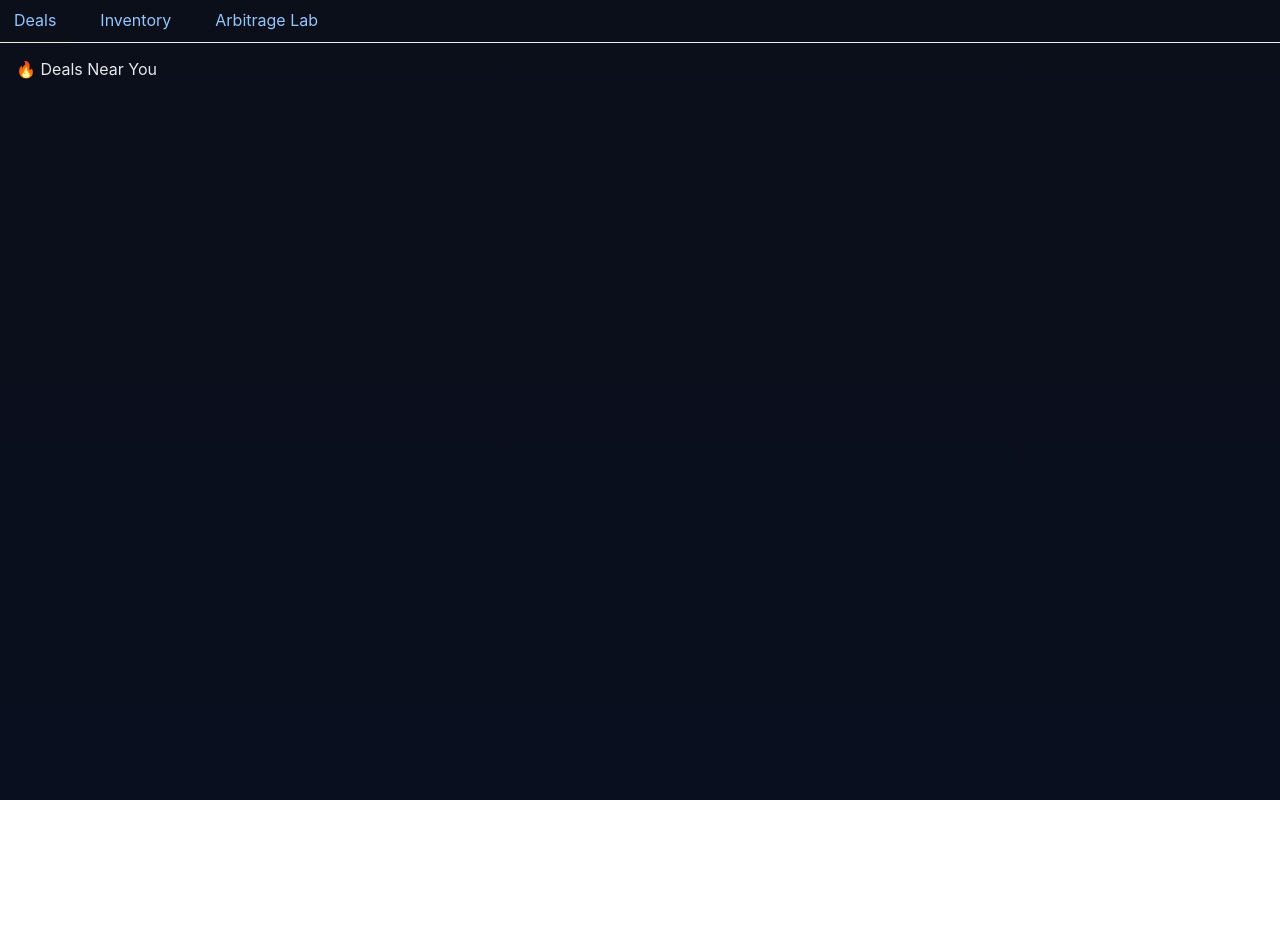
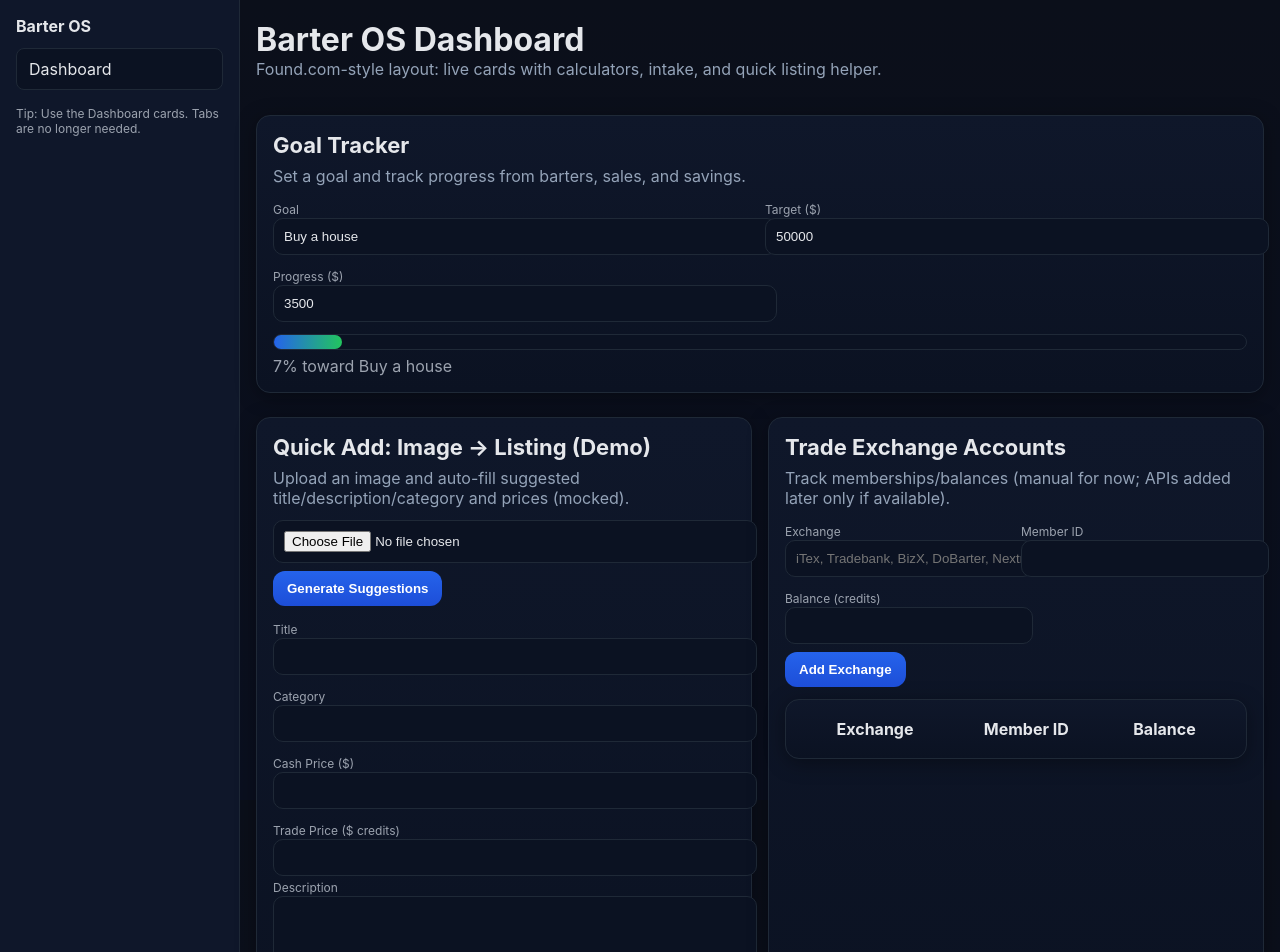
Before and after one commit to troczen/BM-Demo, a React (Vite) app: page / in a window 1280 px wide. Shown: the top 952 px of the page. Before the commit the page ends 800 px from the top, so only its background shows below. Built offline with nearby package versions, Linux system fonts and the light colour scheme.

Commit message:
Refactor app structure, simplify routing, and update Dashboard layout
Co-authored-by: officeclonesus <officeclonesus@gmail.com>

```diff
--- a/src/App.jsx
+++ b/src/App.jsx
@@ -1,21 +1,23 @@
-import { NavLink, Outlet } from "react-router-dom";
+import { NavLink } from "react-router-dom";
+import Dashboard from "./pages/Dashboard.jsx";
 
-const tabStyle = ({ isActive }) => ({
-  padding: "10px 14px",
-  textDecoration: "none",
-  borderBottom: isActive ? "2px solid #111" : "2px solid transparent"
+const link = ({ isActive }) => ({
+  display:"block", padding:"10px 12px", borderRadius:8,
+  background: isActive ? "#0b1222" : "transparent",
+  border: "1px solid #1f2937", marginBottom:8, textDecoration:"none", color:"#e5e7eb"
 });
 
-export default function App() {
+export default function App(){
   return (
-    <div>
-      <nav style={{ display: "flex", gap: 16, borderBottom: "1px solid #eee" }}>
-        <NavLink to="/" style={tabStyle} end>Deals</NavLink>
-        <NavLink to="/inventory" style={tabStyle}>Inventory</NavLink>
-        <NavLink to="/lab" style={tabStyle}>Arbitrage Lab</NavLink>
-      </nav>
-      <main style={{ padding: 16 }}>
-        <Outlet />
+    <div style={{display:"grid", gridTemplateColumns:"240px 1fr", minHeight:"100vh"}}>
+      <aside style={{padding:16, borderRight:"1px solid #1f2937", background:"#0f172a"}}>
+        <div style={{fontWeight:700, marginBottom:12}}>Barter OS</div>
+        <NavLink to="/" style={link} end>Dashboard</NavLink>
+        {/* Future: add direct links to subsections with #anchors */}
+        <div className="muted" style={{marginTop:16, fontSize:12}}>Tip: Use the Dashboard cards. Tabs are no longer needed.</div>
+      </aside>
+      <main>
+        <Dashboard />
       </main>
     </div>
   );
--- /dev/null
+++ b/src/components/ExchangeAccounts.jsx
@@ -0,0 +1,43 @@
+import { useState, useEffect } from "react";
+
+export default function ExchangeAccounts(){
+  const [rows,setRows]=useState(()=>JSON.parse(localStorage.getItem("exchanges")||"[]"));
+  const [name,setName]=useState("");
+  const [memberId,setMemberId]=useState("");
+  const [balance,setBalance]=useState("");
+
+  useEffect(()=>{ localStorage.setItem("exchanges", JSON.stringify(rows)); },[rows]);
+
+  const add=()=>{
+    if(!name.trim()) return;
+    setRows(prev=>[{id:crypto.randomUUID(), name, memberId, balance:Number(balance||0)}, ...prev]);
+    setName(""); setMemberId(""); setBalance("");
+  };
+  const remove=(id)=> setRows(prev=>prev.filter(r=>r.id!==id));
+
+  return (
+    <div className="card">
+      <div className="title">Trade Exchange Accounts</div>
+      <p className="sub">Track memberships/balances (manual for now; APIs added later only if available).</p>
+      <div className="row">
+        <div><label>Exchange</label><input value={name} onChange={e=>setName(e.target.value)} placeholder="iTex, Tradebank, BizX, DoBarter, Nextrade360" /></div>
+        <div><label>Member ID</label><input value={memberId} onChange={e=>setMemberId(e.target.value)} /></div>
+        <div><label>Balance (credits)</label><input type="number" value={balance} onChange={e=>setBalance(e.target.value)} /></div>
+      </div>
+      <button className="btn" style={{marginTop:8}} onClick={add}>Add Exchange</button>
+      <div className="card" style={{marginTop:12}}>
+        <table style={{width:"100%"}}>
+          <thead><tr><th>Exchange</th><th>Member ID</th><th>Balance</th><th></th></tr></thead>
+          <tbody>
+            {rows.map(r=>(
+              <tr key={r.id}>
+                <td>{r.name}</td><td>{r.memberId}</td><td>{r.balance}</td>
+                <td><button className="btn" onClick={()=>remove(r.id)}>Remove</button></td>
+              </tr>
+            ))}
+          </tbody>
+        </table>
+      </div>
+    </div>
+  );
+}
--- /dev/null
+++ b/src/components/GoalTracker.jsx
@@ -0,0 +1,33 @@
+import { useState, useEffect } from "react";
+
+export default function GoalTracker(){
+  const [goal,setGoal]=useState(()=>localStorage.getItem("goal")||"Buy a house");
+  const [target,setTarget]=useState(()=>Number(localStorage.getItem("goal_target")||50000));
+  const [progress,setProgress]=useState(()=>Number(localStorage.getItem("goal_progress")||3500));
+
+  useEffect(()=>{
+    localStorage.setItem("goal",goal);
+    localStorage.setItem("goal_target",String(target));
+    localStorage.setItem("goal_progress",String(progress));
+  },[goal,target,progress]);
+
+  const pct = Math.min(100, Math.round((progress/Math.max(1,target))*100));
+
+  return (
+    <div className="card">
+      <div className="title">Goal Tracker</div>
+      <div className="sub">Set a goal and track progress from barters, sales, and savings.</div>
+      <div className="row">
+        <div><label>Goal</label><input value={goal} onChange={e=>setGoal(e.target.value)} /></div>
+        <div><label>Target ($)</label><input type="number" value={target} onChange={e=>setTarget(Number(e.target.value))} /></div>
+        <div><label>Progress ($)</label><input type="number" value={progress} onChange={e=>setProgress(Number(e.target.value))} /></div>
+      </div>
+      <div style={{marginTop:12}}>
+        <div style={{height:14, background:"#0b1222", border:"1px solid #1f2937", borderRadius:8}}>
+          <div style={{width:`${pct}%`, height:"100%", borderRadius:8, background:"linear-gradient(90deg,#2563eb,#22c55e)"}} />
+        </div>
+        <div className="muted" style={{marginTop:6}}>{pct}% toward {goal}</div>
+      </div>
+    </div>
+  );
+}
--- /dev/null
+++ b/src/components/ListingHelper.jsx
@@ -0,0 +1,47 @@
+import { useState } from "react";
+
+export default function ListingHelper(){
+  const [file,setFile]=useState(null);
+  const [title,setTitle]=useState("");
+  const [desc,setDesc]=useState("");
+  const [cat,setCat]=useState("");
+  const [price,setPrice]=useState("");
+  const [tradePrice,setTradePrice]=useState("");
+
+  const fakeAI = ()=>{
+    // simple heuristics; replace with real AI later
+    const name = (file?.name || "Item").replace(/\.[^.]+$/, "");
+    const suggestedTitle = title || name.replace(/[-_]/g," ").replace(/\s+/g," ").trim();
+    const suggestedDesc = desc || `Pre-owned ${suggestedTitle} in good condition. Fully tested. Includes essential accessories.`;
+    const suggestedCat  = cat || "General Merchandise";
+    const base = suggestedTitle.length*3 + 50; // hokey estimate
+    const suggestedPrice = price || Math.max(20, Math.round(base));
+    const suggestedTrade = tradePrice || Math.round(suggestedPrice*1.05);
+    setTitle(suggestedTitle);
+    setDesc(suggestedDesc);
+    setCat(suggestedCat);
+    setPrice(String(suggestedPrice));
+    setTradePrice(String(suggestedTrade));
+  };
+
+  return (
+    <div className="card">
+      <div className="title">Quick Add: Image → Listing (Demo)</div>
+      <p className="sub">Upload an image and auto-fill suggested title/description/category and prices (mocked).</p>
+      <input type="file" accept="image/*" onChange={e=>setFile(e.target.files?.[0]||null)} />
+      <button className="btn" style={{marginTop:8}} onClick={fakeAI}>Generate Suggestions</button>
+      <div className="grid" style={{gap:10, marginTop:12}}>
+        <div><label>Title</label><input value={title} onChange={e=>setTitle(e.target.value)} /></div>
+        <div><label>Category</label><input value={cat} onChange={e=>setCat(e.target.value)} /></div>
+        <div><label>Cash Price ($)</label><input type="number" value={price} onChange={e=>setPrice(e.target.value)} /></div>
+        <div><label>Trade Price ($ credits)</label><input type="number" value={tradePrice} onChange={e=>setTradePrice(e.target.value)} /></div>
+      </div>
+      <label style={{marginTop:8}}>Description</label>
+      <textarea rows={5} value={desc} onChange={e=>setDesc(e.target.value)} />
+      <div style={{marginTop:8, display:"flex", gap:8}}>
+        <button className="btn" disabled>Save to My Listings</button>
+        <button className="btn" disabled>Publish to App Marketplace</button>
+      </div>
+    </div>
+  );
+}
--- a/src/main.jsx
+++ b/src/main.jsx
@@ -1,19 +1,6 @@
-import React from 'react'
-import { createRoot } from 'react-dom/client'
-import { BrowserRouter, Routes, Route } from 'react-router-dom'
-import App from './App.jsx'
-import Deals from './pages/Deals.jsx'
-import Inventory from './pages/Inventory.jsx'
-import Lab from './pages/Lab.jsx'
+import { createRoot } from "react-dom/client";
+import { createBrowserRouter, RouterProvider } from "react-router-dom";
+import App from "./App.jsx";
 
-createRoot(document.getElementById('root')).render(
-  <BrowserRouter>
-    <Routes>
-      <Route path="/" element={<App />}>
-        <Route index element={<Deals />} />
-        <Route path="inventory" element={<Inventory />} />
-        <Route path="lab" element={<Lab />} />
-      </Route>
-    </Routes>
-  </BrowserRouter>
-)
+const router = createBrowserRouter([{ path: "/", element: <App /> }]);
+createRoot(document.getElementById("root")).render(<RouterProvider router={router} />);
--- /dev/null
+++ b/src/pages/CostCalculator.jsx
@@ -0,0 +1,8 @@
+export default function CostCalculator(){
+  return (
+    <div className="card">
+      <div className="title">Cost Calculator</div>
+      <p className="sub">Estimate costs and profitability (coming soon).</p>
+    </div>
+  );
+}
--- /dev/null
+++ b/src/pages/Dashboard.jsx
@@ -0,0 +1,32 @@
+import GoalTracker from "../components/GoalTracker.jsx";
+import ListingHelper from "../components/ListingHelper.jsx";
+import ExchangeAccounts from "../components/ExchangeAccounts.jsx";
+import CostCalculator from "./CostCalculator.jsx";
+import HavesWants from "./HavesWants.jsx";
+
+export default function Dashboard(){
+  return (
+    <div className="shell grid" style={{gap:24}}>
+      <header style={{display:'flex',justifyContent:'space-between',alignItems:'center'}}>
+        <div>
+          <h1 style={{margin:0}}>Barter OS Dashboard</h1>
+          <p className="sub">Found.com-style layout: live cards with calculators, intake, and quick listing helper.</p>
+        </div>
+      </header>
+
+      <section className="grid">
+        <GoalTracker />
+      </section>
+
+      <section className="grid cards">
+        <ListingHelper />
+        <ExchangeAccounts />
+      </section>
+
+      <section className="grid cards">
+        <CostCalculator />
+        <HavesWants />
+      </section>
+    </div>
+  );
+}
--- /dev/null
+++ b/src/pages/HavesWants.jsx
@@ -0,0 +1,8 @@
+export default function HavesWants(){
+  return (
+    <div className="card">
+      <div className="title">Haves & Wants</div>
+      <p className="sub">Track items you have and deals you want (coming soon).</p>
+    </div>
+  );
+}
```
Also changed, not shown: preview-link.txt, 2 other files (tests, documents, lock files or other folders).
